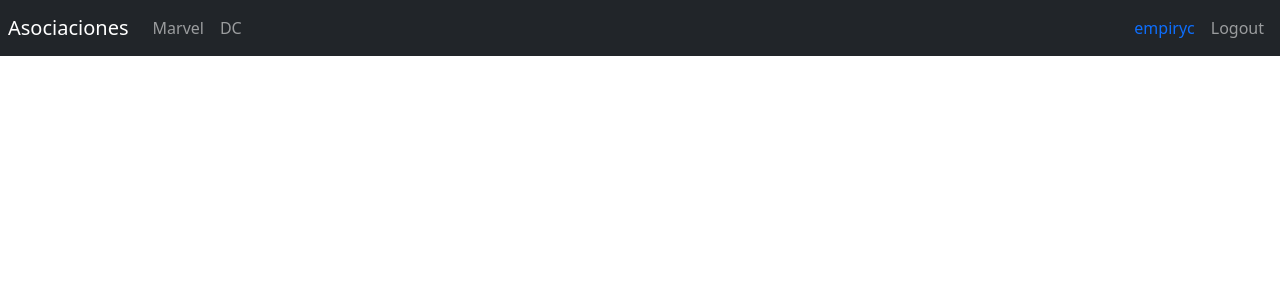
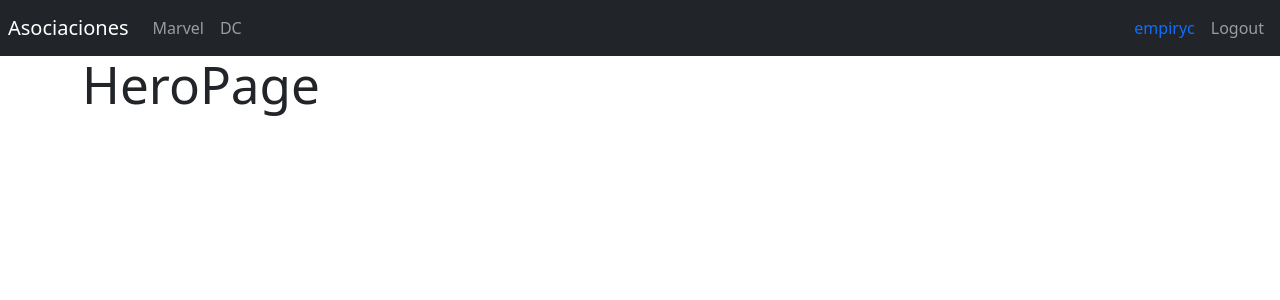
Before and after one commit to pablo-zafra/heroes-spa, a React (Vite) app: page /hero/dc-arrow in a window 1280 px wide. Shown: the top 300 px of the page. Built offline with nearby package versions, Linux system fonts and the light colour scheme.

Commit message:
197-completado

```diff
--- /dev/null
+++ b/src/heroes/helpers/getHeroById.js
@@ -0,0 +1,7 @@
+import { heroes } from "../data/heroes"
+
+export const getHeroById = ( id ) => {
+  return (
+    heroes.find( hero => hero.id === id)
+  )
+}
--- a/src/heroes/helpers/index.js
+++ b/src/heroes/helpers/index.js
@@ -1 +1,2 @@
 export * from './getHerosByPublisher';
+export * from './getHeroById';
--- a/src/heroes/pages/HeroPage.jsx
+++ b/src/heroes/pages/HeroPage.jsx
@@ -1,5 +1,16 @@
+import { Navigate, useParams } from "react-router-dom"
+import { getHeroById } from "../helpers";
 
 export const HeroPage = () => {
+
+const { heroId, ...rest } = useParams();
+
+const hero = getHeroById( heroId );
+
+if ( !hero ) {
+   return <Navigate to="/Marvel" />
+}
+
   return (
     <h1>HeroPage</h1>
   )
--- a/src/heroes/routes/HeroesRoutes.jsx
+++ b/src/heroes/routes/HeroesRoutes.jsx
@@ -12,7 +12,7 @@
                 <Route path="marvel" element={<MarvelPage />} />
                 <Route path="dc" element={<DCPage />} />
 
-                <Route path="hero" element={<HeroPage />} />
+                <Route path="hero/:heroId" element={<HeroPage />} />
                 <Route path="search" element={<SearchPage />} />
 
                 {/* Search hero by id */}
```
